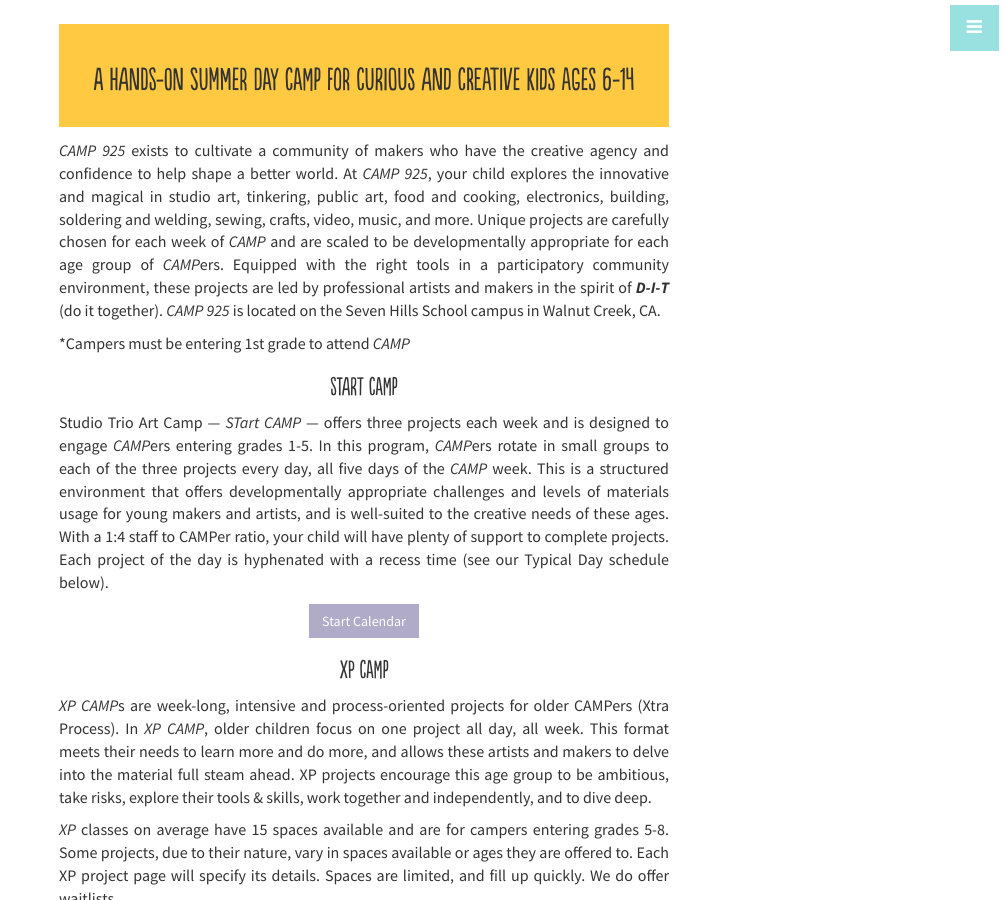
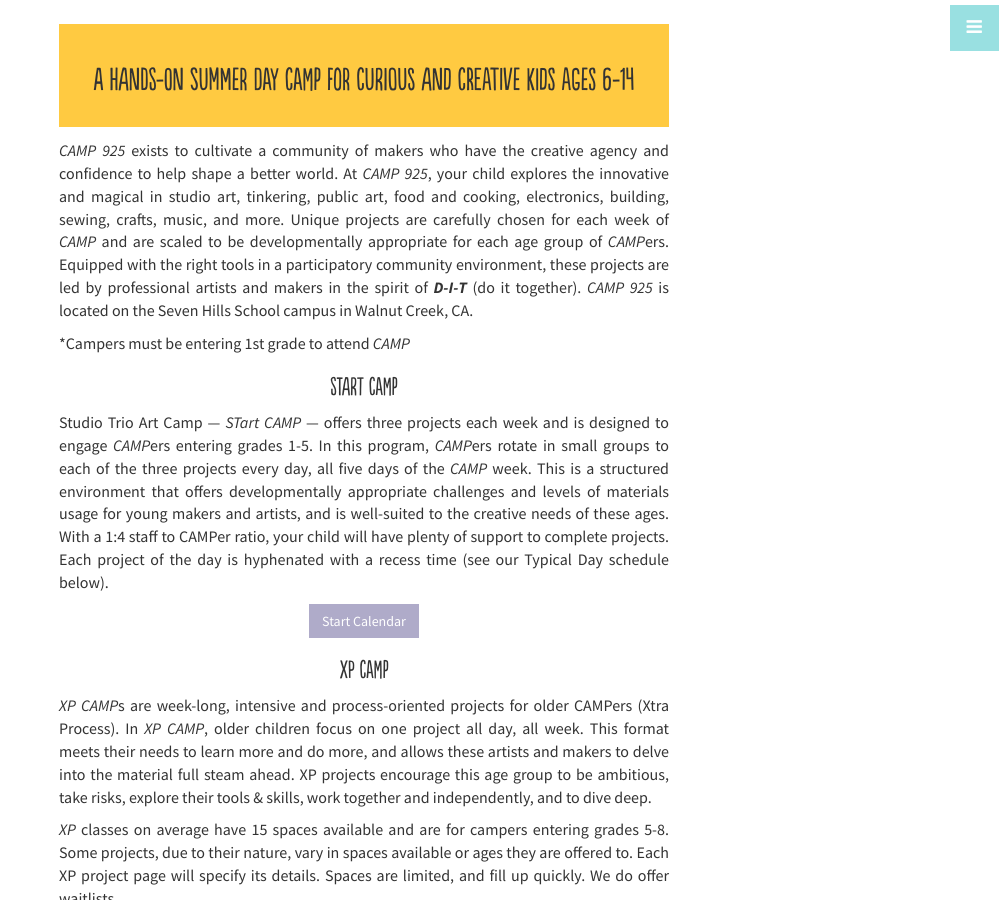
Before and after one commit to camp925/camp925.github.io, a Jekyll site: the page built from _posts/info/2015-01-02-info.md, in a window 1280 px wide and 900 px high. Shown: the whole window, without its empty margins (276-1280 px from the left). Built offline with Jekyll 4.4.1, drawn with Linux system fonts in a browser that asks for light colours; some of the changed text lies outside the part shown.

Commit message:
info changes

```diff
--- a/_posts/info/2015-01-02-info.md
+++ b/_posts/info/2015-01-02-info.md
@@ -4,7 +4,7 @@
 category: info
 ---
 
-*CAMP 925* exists to cultivate a community of makers who have the creative agency and confidence to help shape a better world. At *CAMP 925*, your child explores the innovative and magical in studio art, tinkering, public art, food and cooking, electronics, building, soldering and welding, sewing, crafts, video, music, and more. Unique projects are carefully chosen for each week of *CAMP* and are scaled to be developmentally appropriate for each age group of *CAMP*ers. Equipped with the right tools in a participatory community environment, these projects are led by professional artists and makers in the spirit of **_D-I-T_** (do it together). *CAMP 925* is located on the Seven Hills School campus in Walnut Creek, CA.
+*CAMP 925* exists to cultivate a community of makers who have the creative agency and confidence to help shape a better world. At *CAMP 925*, your child explores the innovative and magical in studio art, tinkering, public art, food and cooking, electronics, building, sewing, crafts, music, and more. Unique projects are carefully chosen for each week of *CAMP* and are scaled to be developmentally appropriate for each age group of *CAMP*ers. Equipped with the right tools in a participatory community environment, these projects are led by professional artists and makers in the spirit of **_D-I-T_** (do it together). *CAMP 925* is located on the Seven Hills School campus in Walnut Creek, CA.
 
 *Campers must be entering 1st grade to attend _CAMP_
 
```
Also changed, not shown: other parts of _posts/info/2015-01-02-info.md (+1 -5 lines).
